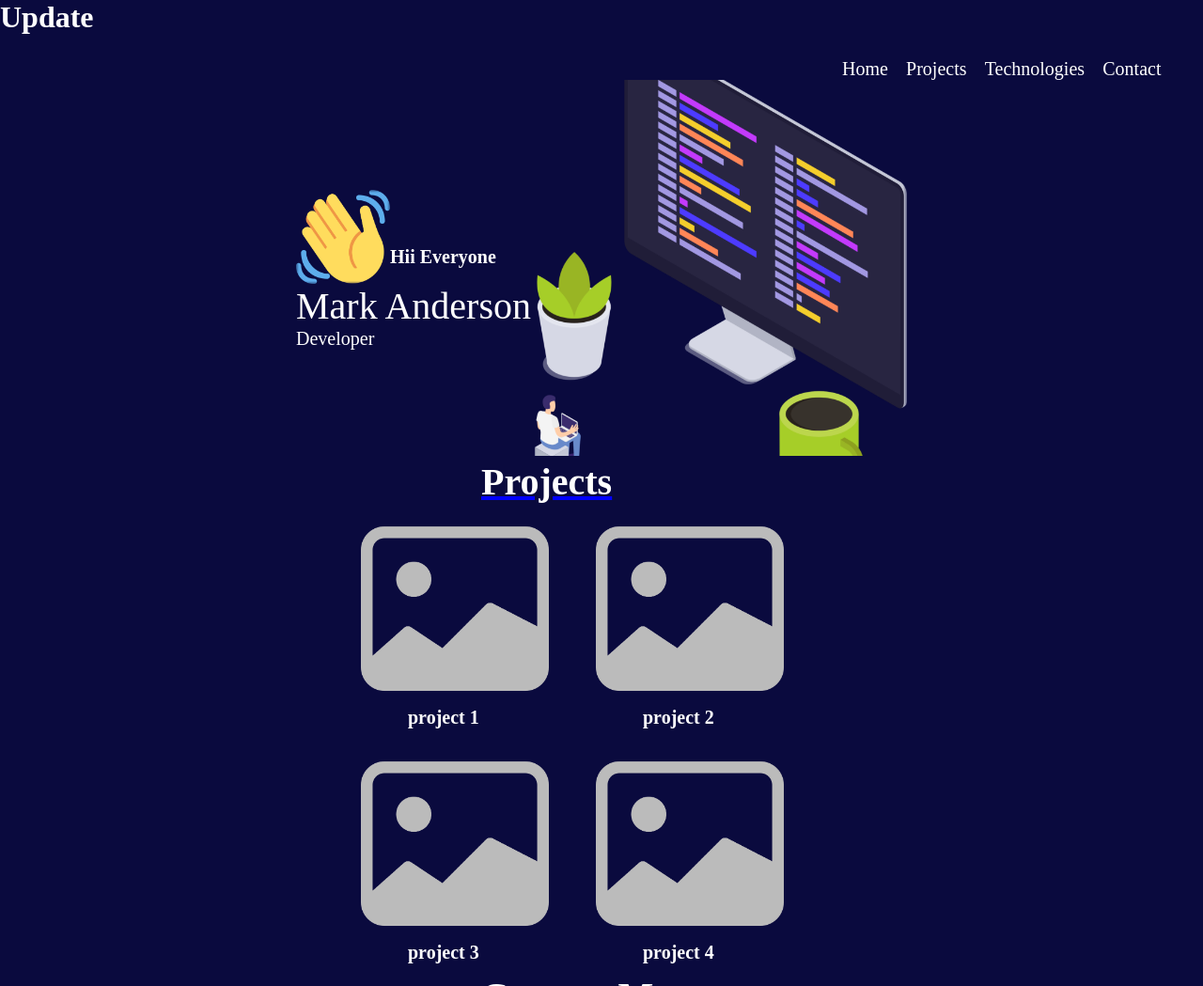
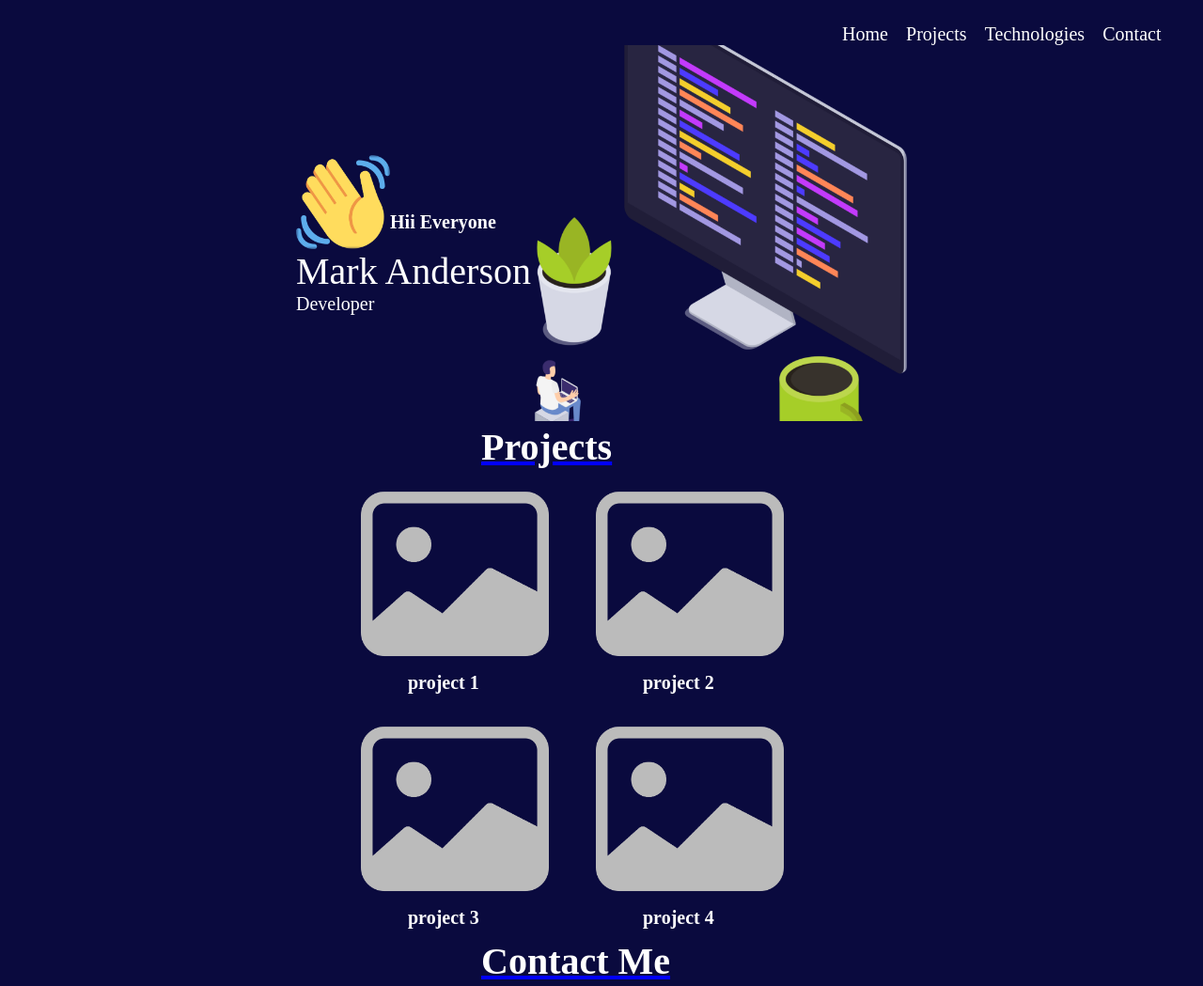
Before and after one commit to anjalimishra71/web_development, a plain HTML site: page multimediaProject/index.html in a window 1280 px wide. Shown: the top 1049 px of the page at 94% size. Drawn offline with Linux system fonts and the light colour scheme.

Commit message:
remove header

```diff
--- a/multimediaProject/index.html
+++ b/multimediaProject/index.html
@@ -10,7 +10,6 @@
 
 <body>
 
-    <h1>Update</h1>
     <header>
         <nav>
             <ul>
```
